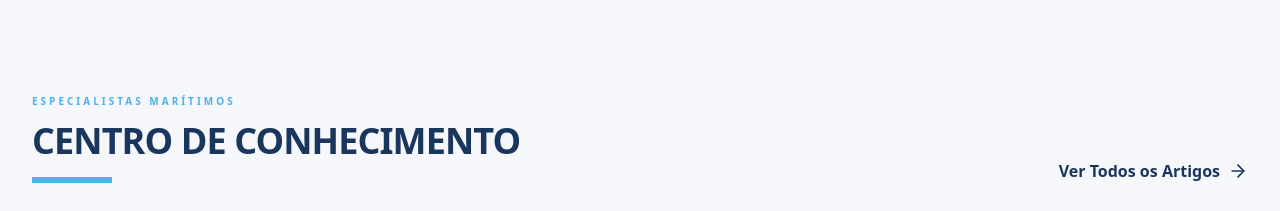
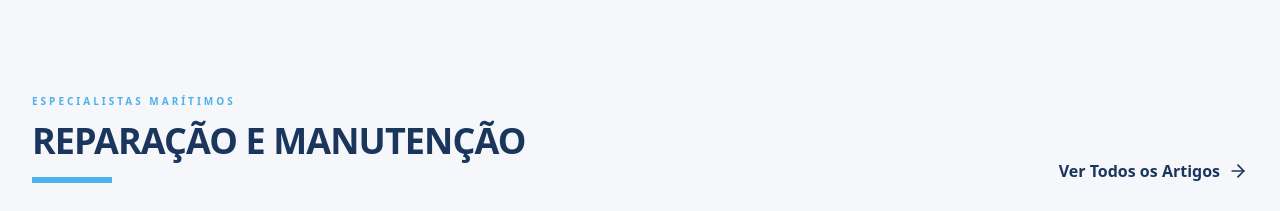
Before and after one commit to yatchdm01-blip/Dm, a React (Vite) app: page / in a window 1280 px wide. Shown: the part 3640-3851 px from the top of the page. Built offline with nearby package versions, Linux system fonts and the light colour scheme; no server answers; the database is empty.

Commit message:
Update ArticlesPreview.tsx

```diff
--- a/src/components/home/ArticlesPreview.tsx
+++ b/src/components/home/ArticlesPreview.tsx
@@ -37,7 +37,7 @@
         <div className="flex justify-between items-end mb-16">
           <div>
             <span className="text-accent font-bold text-[10px] uppercase tracking-[0.3em] mb-3 block">Especialistas Marítimos</span>
-            <h2 className="text-4xl font-bold text-primary uppercase tracking-tight">Centro de Conhecimento</h2>
+            <h2 className="text-4xl font-bold text-primary uppercase tracking-tight">Reparação e Manutenção</h2>
             <div className="w-20 h-1.5 bg-accent mt-4"></div>
           </div>
           <Link to="/knowledge" className="text-primary font-bold flex items-center gap-2 hover:text-accent transition-colors group">
```
